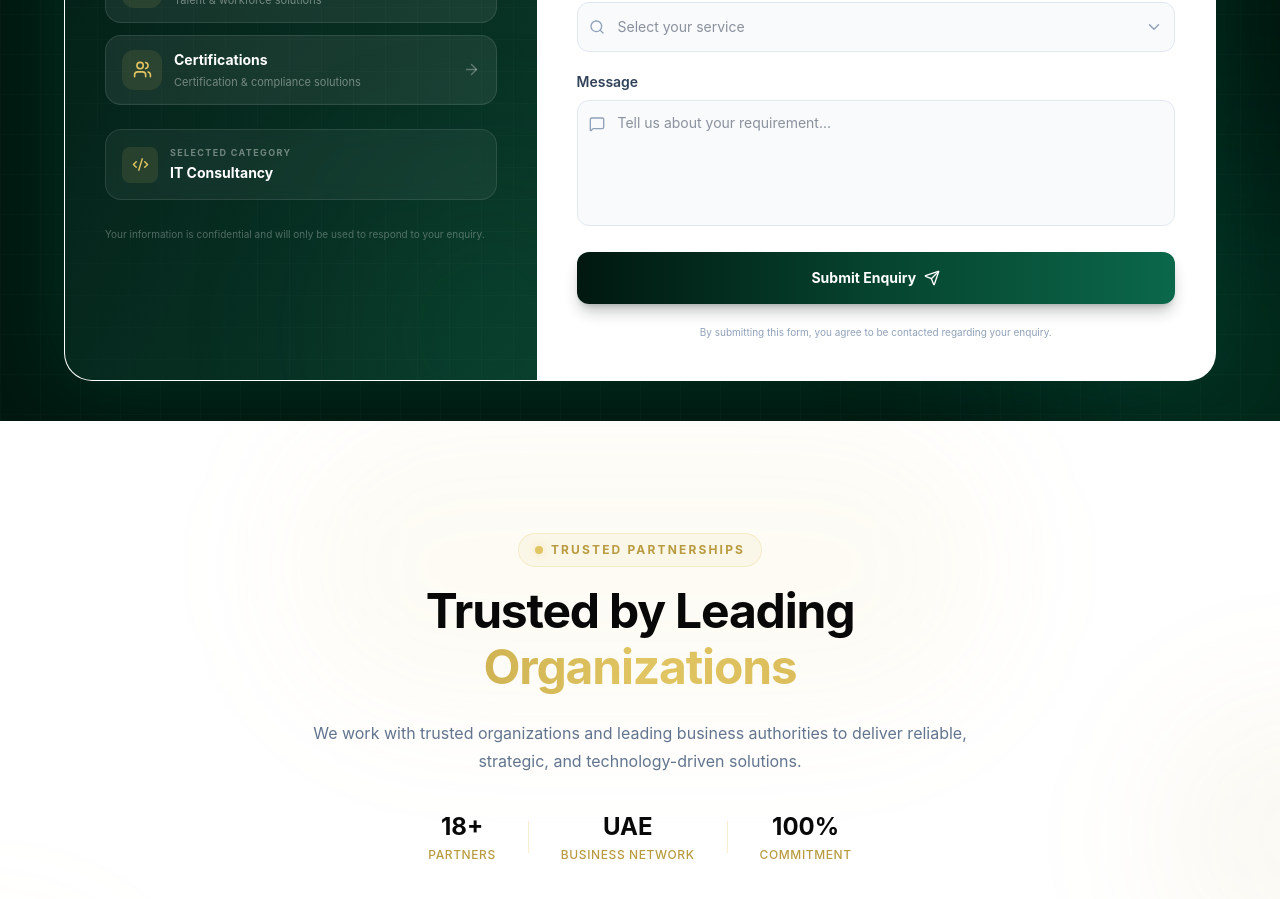
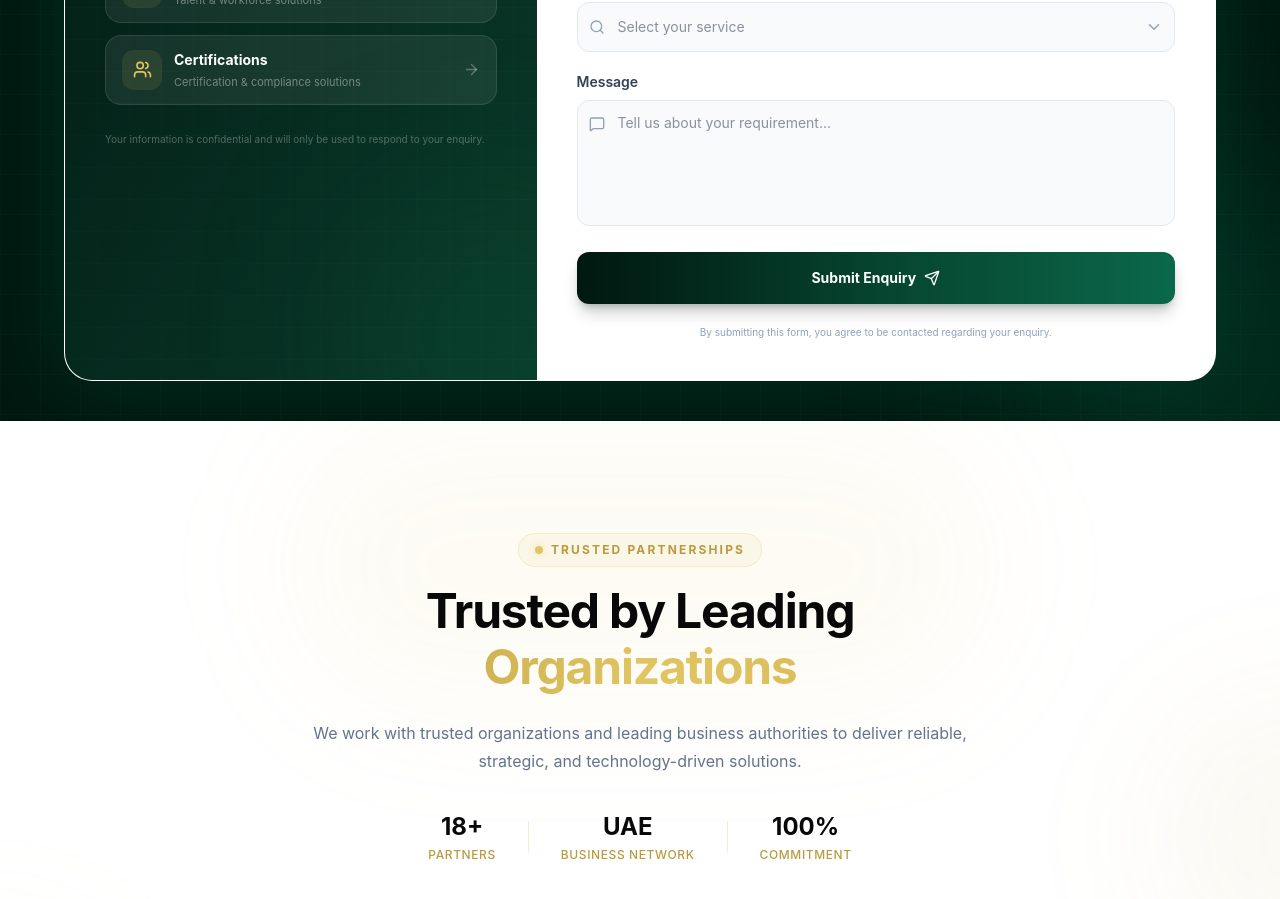
Before and after one commit to wedotgroup/ReactUiWeDotGroup, a React (Vite) app: page / in a window 1280 px wide. Shown: the part 8260-9159 px from the top of the page. Built offline with nearby package versions, Linux system fonts and the light colour scheme.

Commit message:
correction updated

```diff
--- a/src/components/EnquiryModal.jsx
+++ b/src/components/EnquiryModal.jsx
@@ -1159,67 +1159,7 @@ const EnquiryModal = ({ isOpen, onClose }) => {
                 </button>
               </div>
 
-              <div
-                className="
-                  mt-5
-                  rounded-xl
-                  border
-                  border-white/10
-                  bg-white/[0.05]
-                  p-3
-                  sm:mt-7
-                  sm:rounded-2xl
-                  sm:p-4
-                "
-              >
-                <div className="flex items-center gap-3">
-                  <div
-                    className="
-                      flex
-                      h-9
-                      w-9
-                      shrink-0
-                      items-center
-                      justify-center
-                      rounded-lg
-                      bg-[#E1C562]/10
-                      text-[#E1C562]
-                    "
-                  >
-                    {CategoryIcon && (
-                      <CategoryIcon size={17} />
-                    )}
-                  </div>
-
-                  <div className="min-w-0">
-                    <p
-                      className="
-                        text-[8px]
-                        font-bold
-                        uppercase
-                        tracking-[0.15em]
-                        text-white/40
-                        sm:text-[9px]
-                      "
-                    >
-                      Selected Category
-                    </p>
-
-                    <p
-                      className="
-                        mt-1
-                        truncate
-                        text-xs
-                        font-bold
-                        text-white
-                        sm:text-sm
-                      "
-                    >
-                      {currentCategory?.title}
-                    </p>
-                  </div>
-                </div>
-              </div>
+
 
               {/* PRIVACY */}
 
--- a/src/components/Navbar.jsx
+++ b/src/components/Navbar.jsx
@@ -301,28 +301,28 @@ const Navbar = () => {
           items: [
             {
               name: "ISO Certifications",
-              path: "/certifications/iso-certifications",
+              path: "#",
             },
             {
               name: "Trademark Registration",
-              path: "/certifications/trademark-registration",
+              path: "#",
             },
             {
               name: "FSSAI",
-              path: "/certifications/fssai",
+              path: "#",
             },
             {
               name: "ISI Certification",
-              path: "/certifications/isi-certification",
+              path: "#",
             },
             {
               name: "ESG Certification",
-              path: "/certifications/esg-certification",
+              path: "#",
             },
             {
               name: "Social & Labour Compliance",
               path:
-                "/certifications/social-labour-compliance",
+                "#",
             },
           ],
         },
--- a/src/pages/it-consultancy/ItConsultancy.jsx
+++ b/src/pages/it-consultancy/ItConsultancy.jsx
@@ -393,7 +393,7 @@ export default function ITConsultancy() {
             </div>
 
             <h2 className="mt-4 text-2xl font-bold tracking-tight sm:text-3xl">
-{service.relatedService.title}
+          {service.relatedService.title}
 </h2>
 
             <p className="mt-3 max-w-xl text-sm leading-7 text-white/45">
--- a/src/sections/Enquiry.jsx
+++ b/src/sections/Enquiry.jsx
@@ -937,56 +937,6 @@ const Enquery = () => {
                 </button>
                       </div>
 
-              {/* SELECTED CATEGORY */}
-              <div
-                className="
-                  mt-6
-                  rounded-2xl
-                  border
-                  border-white/10
-                  bg-white/[0.05]
-                  p-4
-                  backdrop-blur-sm
-                "
-              >
-                <div className="flex items-center gap-3">
-                  <div
-                    className="
-                      flex
-                      h-9
-                      w-9
-                      shrink-0
-                      items-center
-                      justify-center
-                      rounded-lg
-                      bg-[#E1C562]/10
-                      text-[#E1C562]
-                    "
-                  >
-                    {CategoryIcon && (
-                      <CategoryIcon size={17} />
-                    )}
-                  </div>
-
-                  <div className="min-w-0">
-                    <p
-                      className="
-                        text-[9px]
-                        font-bold
-                        uppercase
-                        tracking-[0.15em]
-                        text-white/40
-                      "
-                    >
-                      Selected Category
-                    </p>
-
-                    <p className="mt-1 truncate text-sm font-bold text-white">
-                      {currentCategory?.title}
-                    </p>
-                  </div>
-                </div>
-              </div>
 
               {/* PRIVACY */}
               <p
```
Also changed, not shown: public/favicon.PNG.
